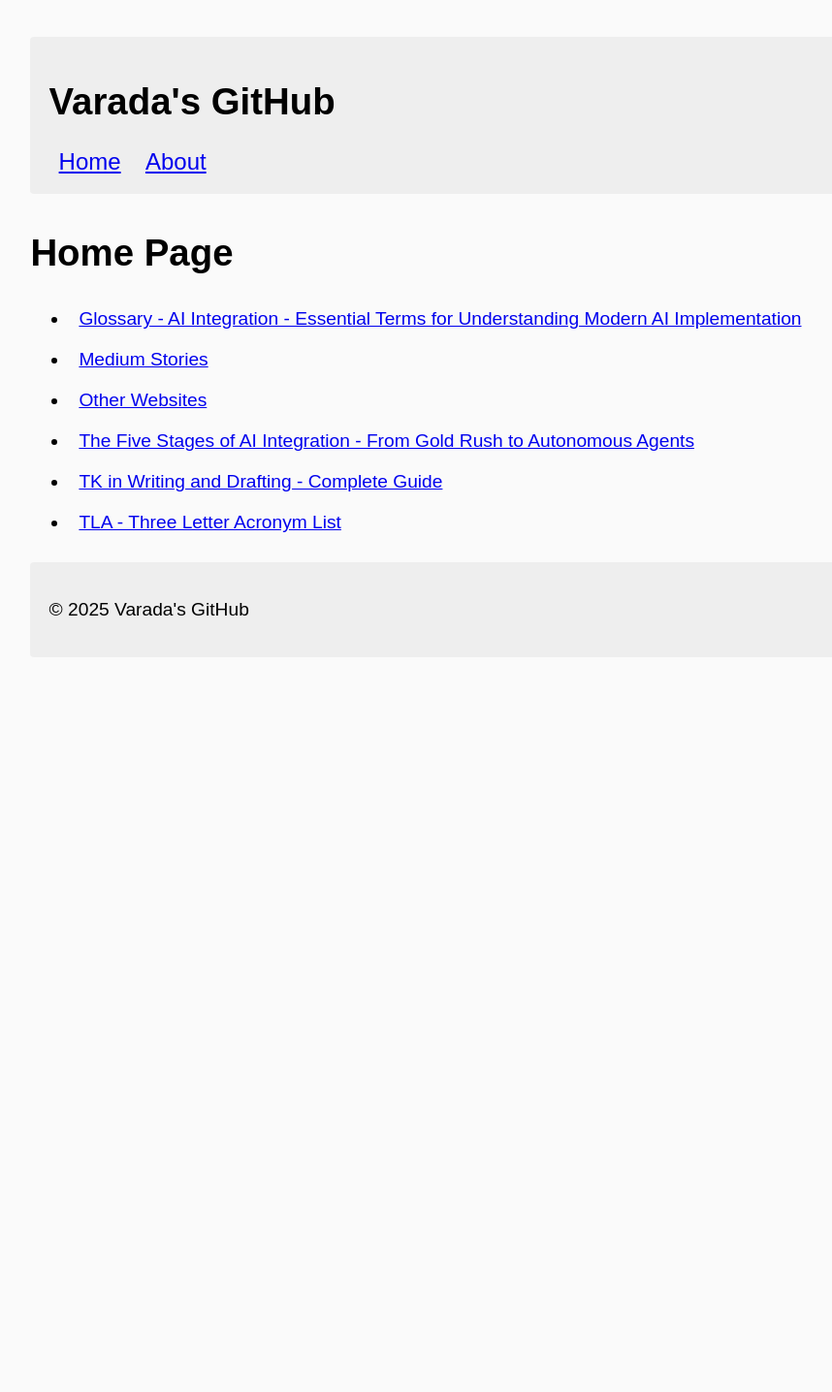
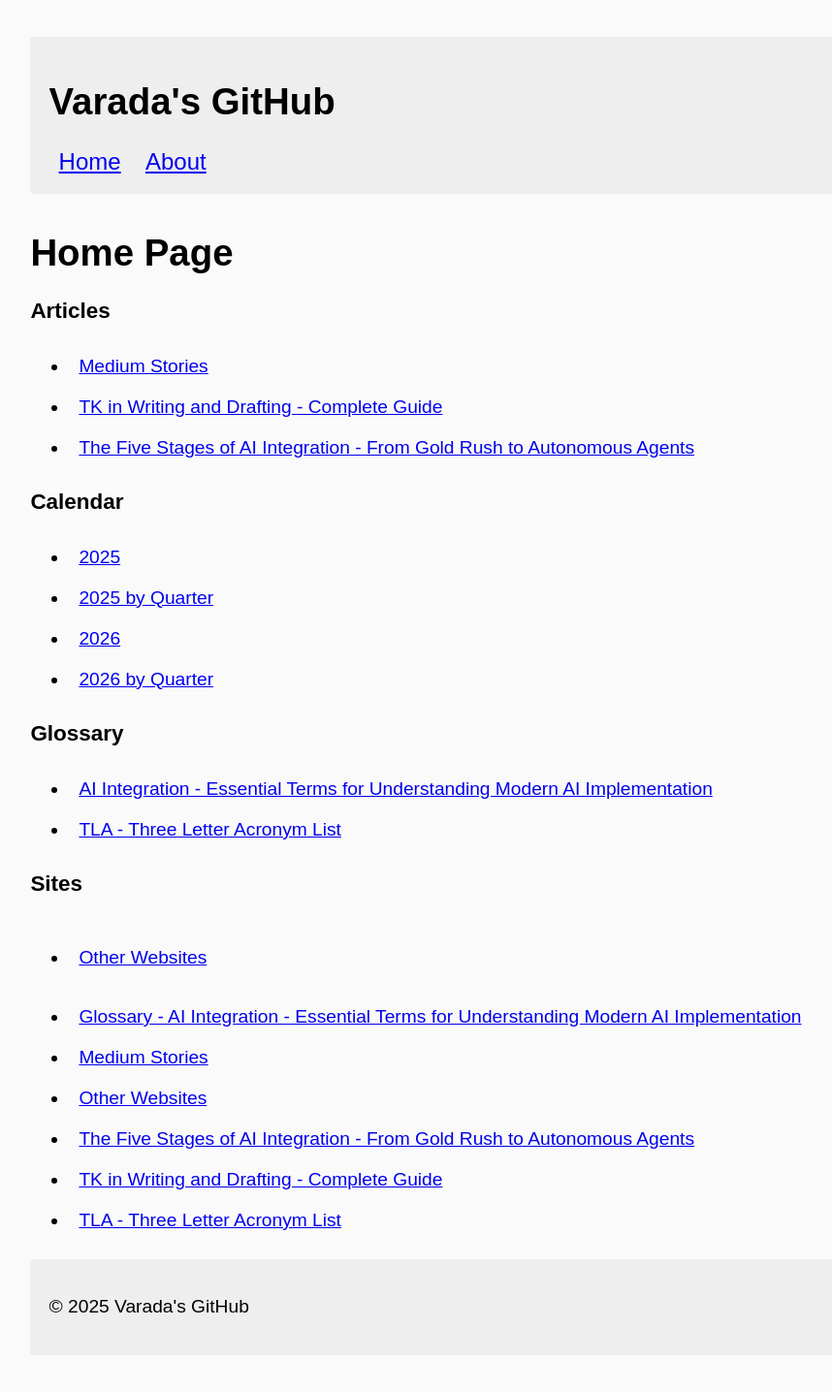
Before and after one commit to ivarada/ivarada.github.io, a Jekyll site: the page built from index.md, in a window 1280 px wide. Shown: the whole page at 97% size, without its empty margins (7-865 px from the left). Built offline with Jekyll 4.4.1, drawn with Linux system fonts in a browser that asks for light colours; before the commit the page ends 900 px from its top, so only the background shows below that.

Commit message:
Auto-generate _config/links.md and update index.md from _config/links.csv

```diff
--- a/index.md
+++ b/index.md
@@ -6,6 +6,23 @@ title: Home
 # Home Page
 
 <!-- LINKS-INSERT-START -->
+### Articles
+* [ Medium Stories]( https://medium.com/@varada)
+* [ TK in Writing and Drafting - Complete Guide]( /_pages/tk.html)
+* [ The Five Stages of AI Integration - From Gold Rush to Autonomous Agents]( /_pages/ai-integration.html)
+
+### Calendar
+* [ 2025]( /calendar/calendar-y-2025.html)
+* [ 2025 by Quarter]( /calendar/calendar-q-2025.html)
+* [ 2026]( /calendar/calendar-y-2026.html)
+* [ 2026 by Quarter]( /calendar/calendar-q-2026.html)
+
+### Glossary
+* [ AI Integration - Essential Terms for Understanding Modern AI Implementation]( /_pages/glossary-ai-integration.html)
+* [ TLA - Three Letter Acronym List]( /html/tla.html)
+
+### Sites
+* [ Other Websites]( /_pages/websites.html)
 <!-- LINKS-INSERT-END -->
 
 - [Glossary - AI Integration - Essential Terms for Understanding Modern AI Implementation](/_pages/glossary-ai-integration.html)
```
